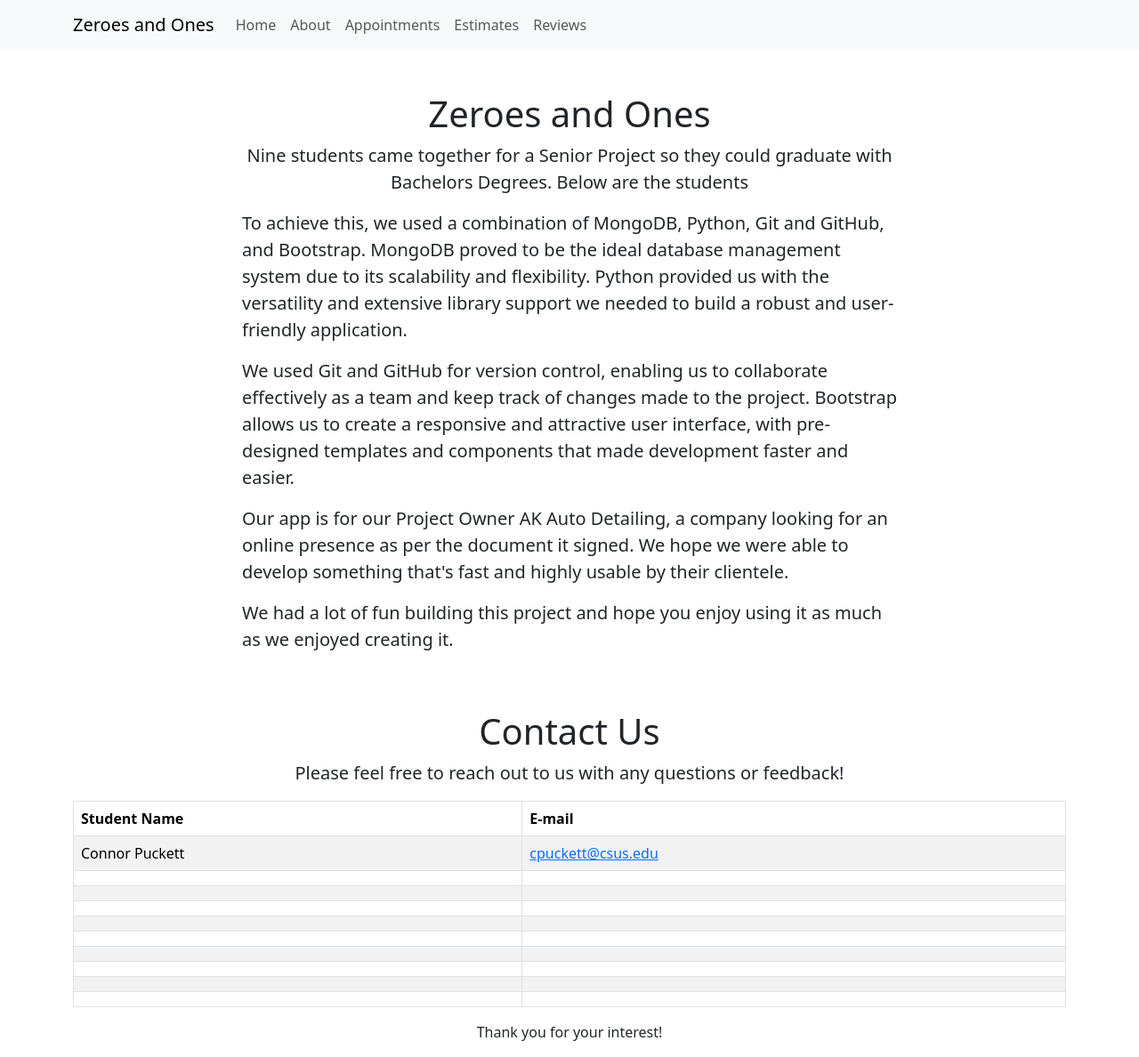
After one commit to Con-Rez/autoDetailProject, a Django app: page /about/ in a window 1280 px wide. The commit adds this page. Shown: the whole page at 89% size. Run offline with Django 5.2, Linux system fonts and the light colour scheme; some libraries are stand-ins or nearby versions.

Commit message:
Created a temporary about page, swapped the photos out for better ones, and removed navbar elements

```diff
--- /dev/null
+++ b/apps/home/templates/about.html
@@ -0,0 +1,80 @@
+{% extends 'navbar.html' %}
+
+{% load bootstrap5 %} <!-- Load the bootstrap5 template tag library -->
+{% bootstrap_css %} <!-- Load the Bootstrap CSS img folder -->
+{% bootstrap_javascript %} <!-- Load the Bootstrap JavaScript img folder -->
+{% bootstrap_messages %} <!--Optional: Display django.contrib.messages as Bootstrap alerts -->
+
+{% load static %} <!--Load files stored in static folder in app folder-->
+
+{% block content %}
+<div class="container">
+  <h1 class="text-center mt-5">Zeroes and Ones</h1>
+  <div class="row justify-content-center">
+    <div class="col-lg-8">
+      <p class="lead text-center">Nine students came together for a Senior Project so they could graduate with Bachelors Degrees. Below are the students</p>
+      <p class="lead">To achieve this, we used a combination of MongoDB, Python, Git and GitHub, and Bootstrap. MongoDB proved to be the ideal database management system due to its scalability and flexibility. Python provided us with the versatility and extensive library support we needed to build a robust and user-friendly application.</p>
+      <p class="lead">We used Git and GitHub for version control, enabling us to collaborate effectively as a team and keep track of changes made to the project. Bootstrap allows us to create a responsive and attractive user interface, with pre-designed templates and components that made development faster and easier.</p>
+      <p class="lead">Our app is for our Project Owner AK Auto Detailing, a company looking for an online presence as per the document it signed. We hope we were able to develop something that's fast and highly usable by their clientele.</p>
+      <p class="lead">We had a lot of fun building this project and hope you enjoy using it as much as we enjoyed creating it.</p>
+    </div>
+  </div>
+</div>
+
+<!--PLEASE ADD YOUR NAME HERE TO PROVE YOU CAN GITHUB PROPERLY-->
+<div class="container">
+    <h1 class="text-center mt-5">Contact Us</h1>
+    <p class="lead text-center">Please feel free to reach out to us with any questions or feedback!</p>
+    <table class="table table-bordered table-striped">
+      <thead>
+        <tr>
+          <th scope="col">Student Name</th>
+          <th scope="col">E-mail</th>
+        </tr>
+      </thead>
+      <tbody>
+        <tr>
+            <td>Connor Puckett</td>
+            <td><a href="mailto:cpuckett@csus.edu">cpuckett@csus.edu</a></td>
+        </tr>
+        <tr>
+            <td></td>
+            <td><a href="mailto:"></a></td>
+        </tr>
+        <tr>
+            <td></td>
+            <td><a href="mailto:"></a></td>
+        </tr>
+        <tr>
+            <td></td>
+            <td><a href="mailto:"></a></td>
+        </tr>
+        <tr>
+            <td></td>
+            <td><a href="mailto:"></a></td>
+        </tr>
+        <tr>
+            <td></td>
+            <td><a href="mailto:"></a></td>
+        </tr>
+        <tr>
+            <td></td>
+            <td><a href="mailto:"></a></td>
+        </tr>
+        <tr>
+            <td></td>
+            <td><a href="mailto:"></a></td>
+        </tr>
+        <tr>
+            <td></td>
+            <td><a href="mailto:"></a></td>
+        </tr>
+        <tr>
+            <td></td>
+            <td><a href="mailto:"></a></td>
+        </tr>
+      </tbody>
+    </table>
+    <p class="text-center">Thank you for your interest!</p>
+  </div>
+{% endblock %}
--- a/apps/home/urls.py
+++ b/apps/home/urls.py
@@ -3,4 +3,5 @@ from . import views
 
 urlpatterns = [
     path("", views.homeView, name="home"),
+    path('about/', views.aboutView, name='about'),
 ]
--- a/apps/home/views.py
+++ b/apps/home/views.py
@@ -3,10 +3,16 @@ from django.http import HttpResponse # Allows for raw HTTP output commands withi
 import datetime; # Allows for the use of the datetime module to get the current date and time
 
 # Create your views here.
+
+# Create a new view for the home page
 def homeView(request):
     # This can override the HTML file in its entirety!
     # return HttpResponse("Hello world, this is a python file output!")
 
     # Create and pass variable to home.html to say the current time
     today = datetime.datetime.now().date()
-    return render(request,"home.html", {"today": today})
+    return render(request,"home.html", {"todayTag": today})
+
+# Create a new view for the about page, no arguments needed for it
+def aboutView(request):
+    return render(request,"about.html")
--- a/globalTemplates/navbar.html
+++ b/globalTemplates/navbar.html
@@ -13,7 +13,7 @@
 
   <nav class="navbar navbar-expand-lg navbar-light bg-light justify-content-between">
     <div class="container justify-content-between">
-      <a class="navbar-brand" href="#">S.O.R.T. of Awesome Website</a>
+      <a class="navbar-brand" href="#">Zeroes and Ones</a>
       <button class="navbar-toggler" type="button" data-toggle="collapse" data-target="#navbarSupportedContent" aria-controls="navbarSupportedContent" aria-expanded="false" aria-label="Toggle navigation">
         <span class="navbar-toggler-icon"></span>
       </button>
@@ -25,38 +25,19 @@
             <a class="nav-link" href="{% url 'home'%}">Home</a>
           </li>
           <li class="nav-item">
-            <a class="nav-link" href="">About</a>
+            <a class="nav-link" href="{% url 'about'%}">About</a>
           </li>
           <li class="nav-item">
-            <a class="nav-link" href="">Contact</a>
+            <a class="nav-link" href="">Appointments</a>
           </li>
           <li class="nav-item">
-            <a class="nav-link" href="">Login</a>
+            <a class="nav-link" href="">Estimates</a>
           </li>
           <li class="nav-item">
-            <a class="nav-link" href="">History</a>
-          </li>
-          <li class="nav-item">
-            <a class="nav-link" href="">Recommendations</a>
+            <a class="nav-link" href="">Reviews</a>
           </li>
         </ul>
       </div>
-
-      <!--Search Bar-->
-      <form method="POST" action=""> <!--Using form method post to detect if the search is empty-->
-        {% csrf_token %}
-        <div class="input-group">
-          <input type="text" class="form-control" name="searchInput" placeholder="Search..."> <!-- To reference this in views.py, use the name here-->
-          <select class="form-select" name="searchFilter">
-            <option value="title">Title</option>
-            <option value="all">Oscar Nominees and Winners</option>
-            <option value="bestPicture">Oscar Winners for Best Picture</option>
-            <option value="bestActor">Oscar Winners for Best Actor/Actress</option>
-          </select>
-          <input type= "hidden" name="yearArgument" value = "0"/> <!-- Send fixed value for year, year not needed in this instance-->
-          <button type="submit" class="btn btn-primary">Search</button>
-        </div>
-      </form>
     </div>
   </nav>
 
```
Also changed, not shown: apps/home/templates/home.html (+25 -12 lines), apps/home/static/imgs/ouyang.jpg (added), apps/home/static/imgs/professorMarkAinsley.jpg (deleted), globalStatic/imgs/baynes.jpg (added), globalStatic/imgs/professorMarkAinsleyCartoonMad.jpg (deleted).
